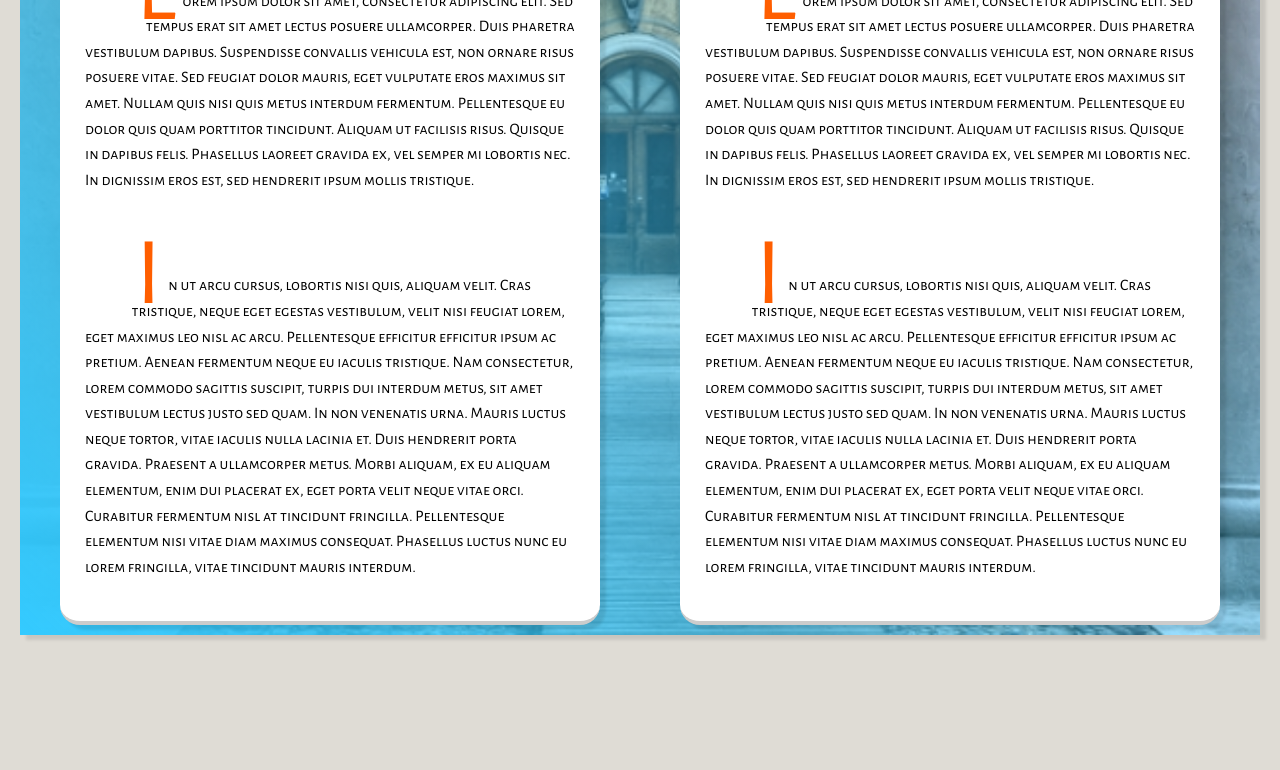
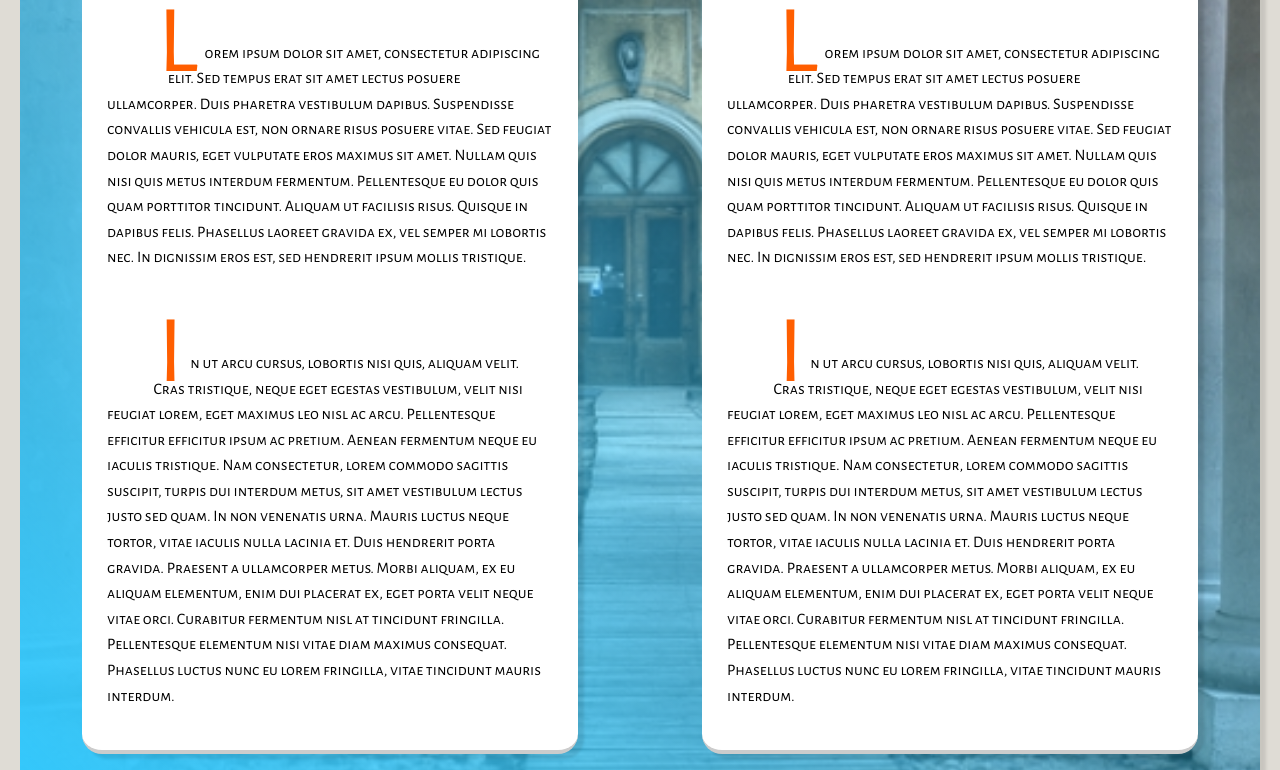
Before and after one commit to jclau69/my-proj, a plain HTML site: page portfolio_update_v1/experience.html in a window 1280 px wide. Shown: the part 327-1097 px from the top of the page. Before the commit the page ends 982 px from the top, so only its background shows below. Drawn offline with Linux system fonts and the light colour scheme; a web font is replaced by a local one.

Commit message:
changing margin

```diff
--- a/portfolio_update_v1/experience.css
+++ b/portfolio_update_v1/experience.css
@@ -98,7 +98,6 @@ article {
 }
 .col {
     line-height: 1.6rem;
-    margin: 33px auto;
     max-width: 540px;
     text-align: left;
     background: #fff;
@@ -131,7 +130,7 @@ li::before {
 
 .col {
 
-    margin: 10px;
+    margin: 5%;
 }
       .header {
 
```
